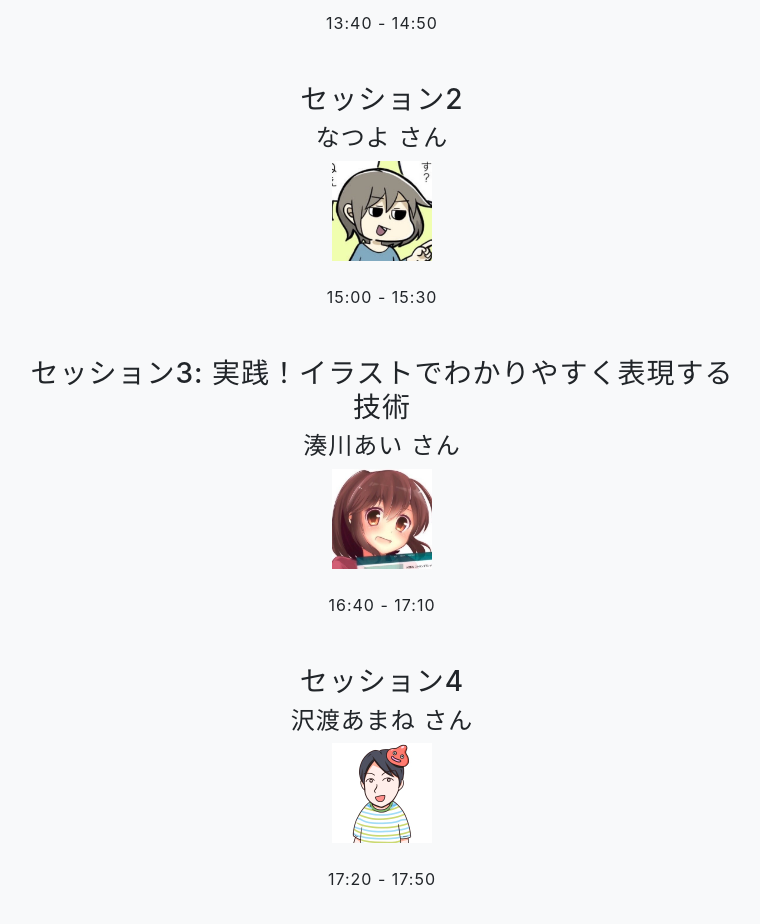
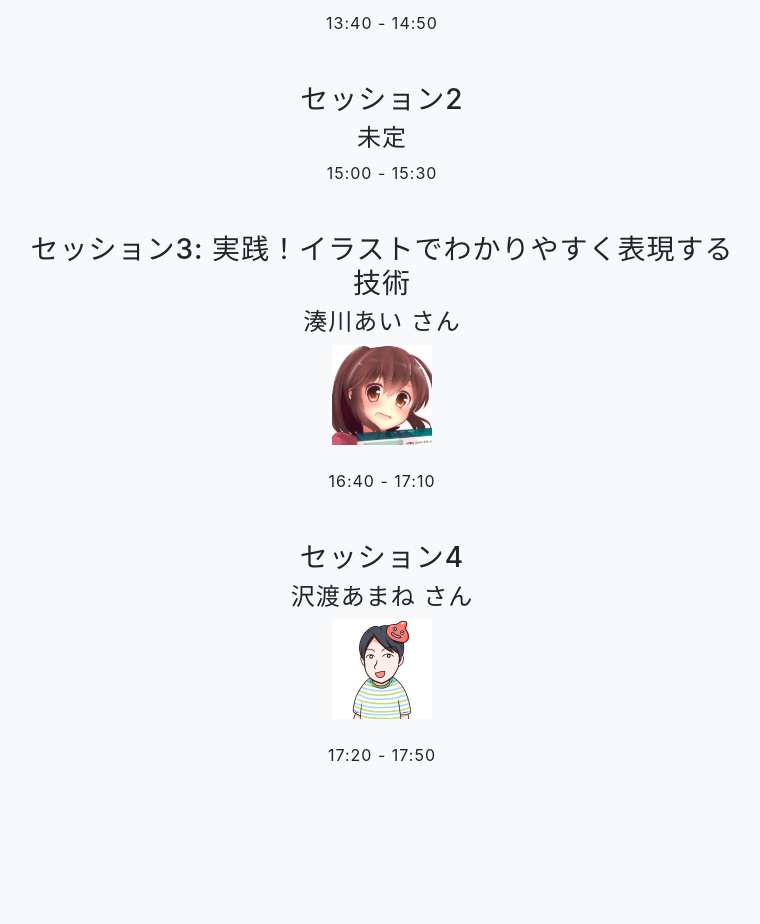
Before and after one commit to infra-workshop/infra-study-summit, a website with bundled scripts: page index.html in a window 1280 px wide. Shown: the part 3740-4664 px from the top of the page, without its empty margins (258-1018 px from the left). Built offline with nearby package versions, Linux system fonts and the light colour scheme; a small style sheet from the web is missing.

Commit message:
Update index.html
登壇者情報を更新

```diff
--- a/index.html
+++ b/index.html
@@ -126,8 +126,7 @@
             </div>
             <div class="col-lg-8 mx-auto">
                 <h3 class="mb=4">セッション2</h3>
-                <h4 class="mb=4">なつよ さん</h4>
-                <p class="mb-4"><img src="./img/infragirl755.jpg" width=100px></p>
+                <h4 class="mb=4">未定</h4>
                 <p class="mb-lg-5">15:00 - 15:30</p>
             </div>
             <div class="col-lg-8 mx-auto">
```
